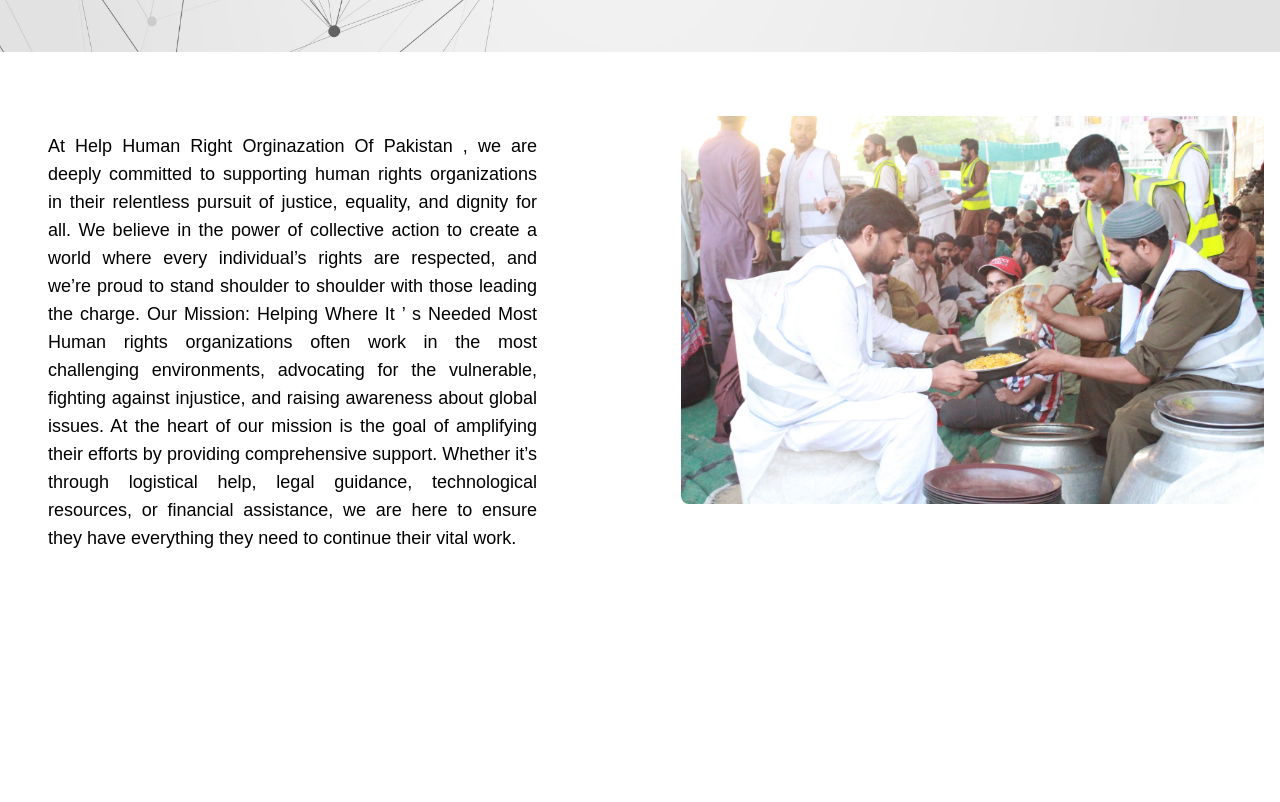
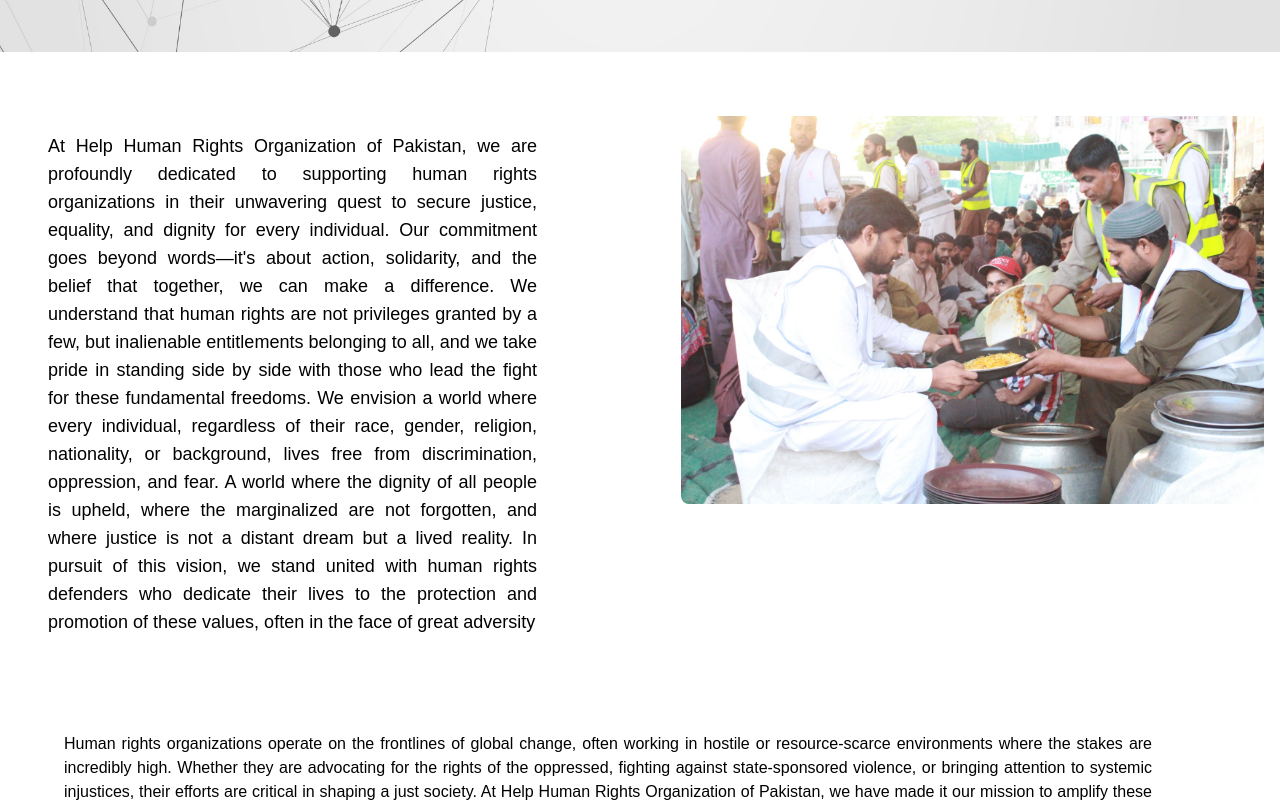
Before and after one commit to 786asifakbar/project, a React (Vite) app: page / in a window 1280 px wide. Shown: the part 1020-1822 px from the top of the page. Built offline with nearby package versions, Linux system fonts and the light colour scheme.

Commit message:
something add

```diff
--- a/src/pages/HeroSection.jsx
+++ b/src/pages/HeroSection.jsx
@@ -9,7 +9,8 @@ const HeroSection = () => {
         autoPlay
         loop
         muted
-        className="absolute top-0 left-0 w-auto h-screen lg:w-screen lg:h-full md:w-full md:h-screen sm:w-full sm:h-screen  object-cover"
+        className="absolute top-0 left-0 w-screen
+        h-screen lg:w-screen lg:h-full md:w-full md:h-screen sm:w-full sm:h-screen  object-cover"
       >
         <source src="/video.mp4" type="video/mp4" />
         Your browser does not support the video tag.
--- a/src/pages/SuportPage.jsx
+++ b/src/pages/SuportPage.jsx
@@ -11,11 +11,22 @@ const SuportPage = () => {
         backImgsrc="/Web-Icon.png"
         secImg="/bg4.jpg"
         title="Our Work"
-        p={`At Help Human Right Orginazation Of Pakistan , we are deeply committed to supporting human rights organizations in their relentless pursuit of justice, equality, and dignity for all. We believe in the power of collective action to create a world where every individual’s rights are respected, and we’re proud to stand shoulder to shoulder with those leading the charge.
-            Our Mission: Helping Where It ’ s Needed Most
-            Human rights organizations often work in the most challenging environments, advocating for the vulnerable, fighting against injustice, and raising awareness about global issues. At the heart of our mission is the goal of amplifying their efforts by providing comprehensive support. Whether it’s through logistical help, legal guidance, technological resources, or financial assistance, we are here to ensure they have everything they need to continue their vital work.
+        p={`At Help Human Rights Organization of Pakistan, we are profoundly dedicated to supporting human rights organizations in
+        their unwavering quest to secure justice, equality, and dignity for every individual. Our commitment goes beyond
+         words—it's about action, solidarity, and the belief that together, we can make a difference. We understand that human
+          rights are not privileges granted by a few, but inalienable entitlements belonging to all, and we take pride in
+          standing side by side with those who lead the fight for these fundamental freedoms.
+          We envision a world where every individual, regardless of their race, gender, religion, nationality, or background,
+           lives free from discrimination, oppression, and fear. A world where the dignity of all people is upheld, where the
+            marginalized are not forgotten, and where justice is not a distant dream but a lived reality. In pursuit of this
+             vision, we stand united with human rights defenders who dedicate their lives to the protection and
+             promotion of these values, often in the face of great adversity
+
            `}
-        rep={``}
+        rep={`Human rights organizations operate on the frontlines of global change, often working in hostile or resource-scarce environments where the stakes are incredibly high. Whether they are advocating for the rights of the oppressed, fighting against state-sponsored violence, or bringing attention to systemic injustices, their efforts are critical in shaping a just society. At Help Human Rights Organization of Pakistan, we have made it our mission to amplify these voices and bolster their initiatives through a wide range of support mechanisms.
+
+Our Support: Comprehensive and Holistic
+We recognize that no two challenges are alike, and that’s why our support is tailored to meet the specific needs of each organization. Whether it's offering logistical support—such as arranging safe transport, securing necessary equipment, or coordinating advocacy campaigns—or providing legal guidance to navigate complex international laws, we are here to lighten the load. We also offer technological resources to empower human rights groups with cutting-edge tools for communication, data protection, and outreach. Additionally, through financial assistance, we ensure that lack of funds does not become a barrier to impactful work. Every penny we provide helps to sustain efforts that would otherwise struggle to survive, particularly in conflict zones or under oppressive regimes.`}
       />
 
     <HelpProjects />
```
